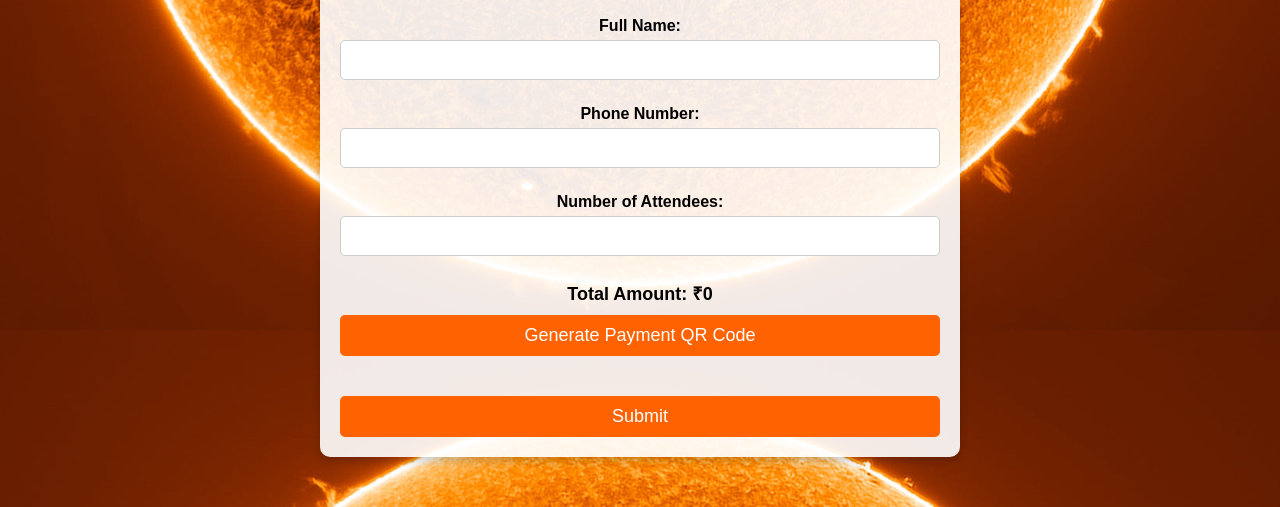
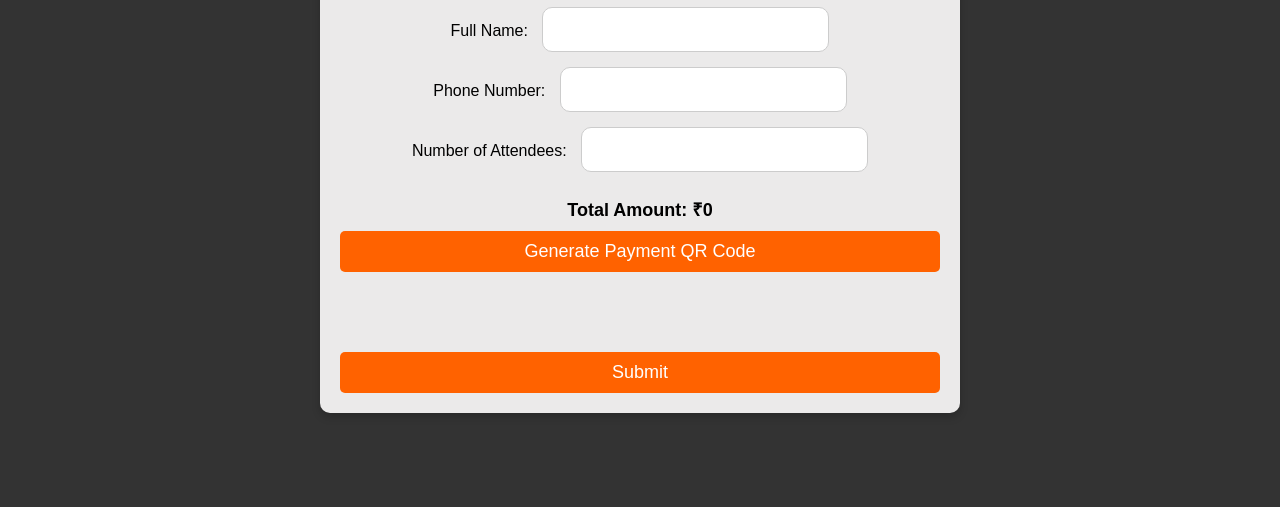
Before and after one commit to Dustlit/03-Sun-Observation, a plain HTML site: page index.html in a window 1280 px wide. Shown: the part 850-1357 px from the top of the page. After the commit the page ends 1313 px from the top, so only its background shows below. Drawn offline with Linux system fonts and the light colour scheme.

Commit message:
modified:   index.html 	modified:   style.css

```diff
--- a/index.html
+++ b/index.html
@@ -13,14 +13,21 @@
         <img src="logo.png" alt="Event Logo" class="logo">
         <form id="registrationForm">
             <h1>Event Registration</h1>
+
+            <div>
             <label for="name">Full Name:</label>
             <input type="text" id="name" name="name" required>
+            </div>
 
+            <div>
             <label for="phone">Phone Number:</label>
             <input type="text" id="phone" name="phone" maxlength="10" required pattern="\d{10}" title="Please enter a 10-digit number">
+            </div>
 
+            <div>
             <label for="attendees">Number of Attendees:</label>
             <input type="number" id="attendees" name="attendees" required min="1" oninput="updateAmount()">
+            </div>
 
             <p id="amount">Total Amount: ₹0</p>
 
--- a/style.css
+++ b/style.css
@@ -1,6 +1,6 @@
 body {
     font-family: Arial, sans-serif;
-    background: url('bg.jpg') no-repeat center center fixed;
+    background-color: #333333; /* Contrast against the logo's orange */
     background-size: cover;
     margin: 0;
     padding: 0;
@@ -11,7 +11,7 @@ body {
     padding: 20px;
     max-width: 600px;
     margin: 50px auto;
-    background: rgba(255, 255, 255, 0.9);
+    background: rgba(255, 254, 254, 0.9);
     border-radius: 10px;
     box-shadow: 0 4px 8px rgba(0, 0, 0, 0.2);
 }
@@ -33,16 +33,18 @@ form {
 }
 
 label {
-    margin: 10px 0 5px;
-    font-weight: bold;
+    width: 30%; /* Adjust width as needed */
+    text-align: left;
+    margin-right: 10px
 }
 
 input {
+
     padding: 10px;
     margin-bottom: 15px;
     border: 1px solid #ccc;
-    border-radius: 5px;
-    font-size: 16px;
+    border-radius: 10px;
+    font-size: 20px;
 }
 
 #amount {
@@ -66,7 +68,7 @@ button:hover {
 }
 
 #qrContainer {
-    margin: 20px auto; /* Centers the QR code horizontally */
+    margin: 40px auto; /* Centers the QR code horizontally */
     display: flex;     /* Flexbox for centering */
     justify-content: center;
     align-items: center;
```
